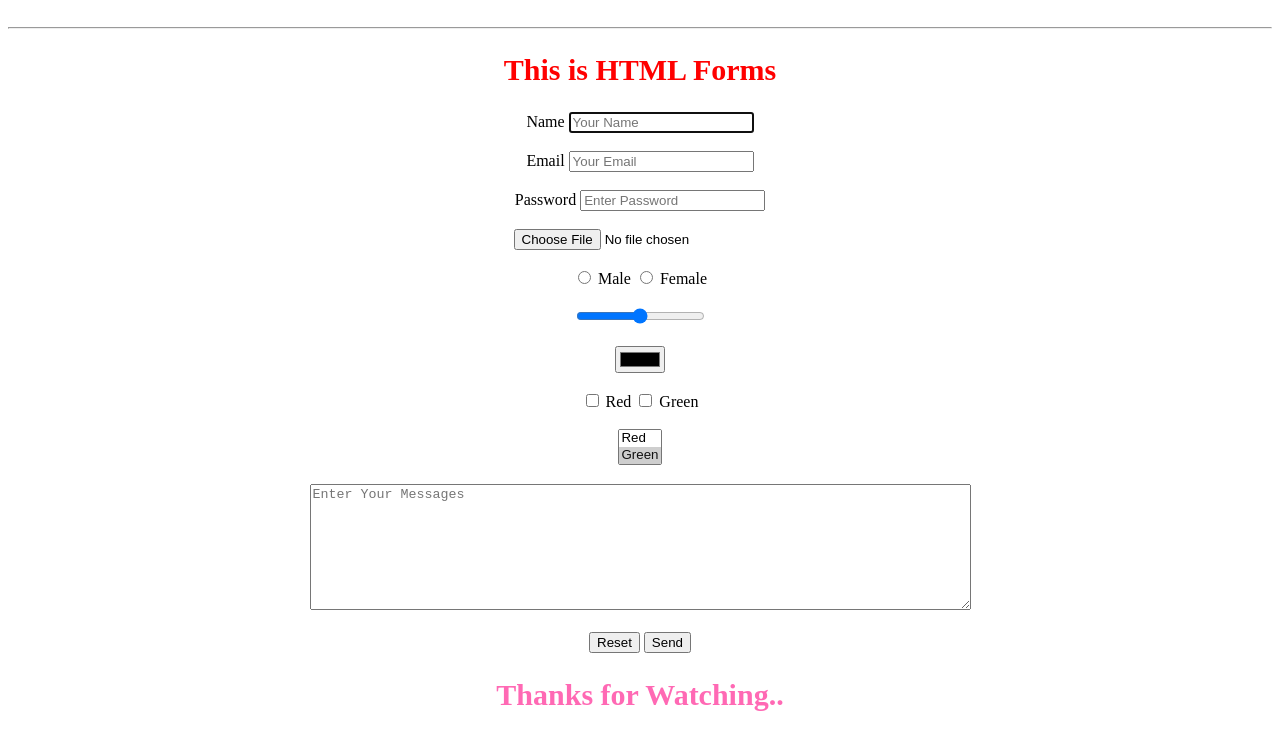
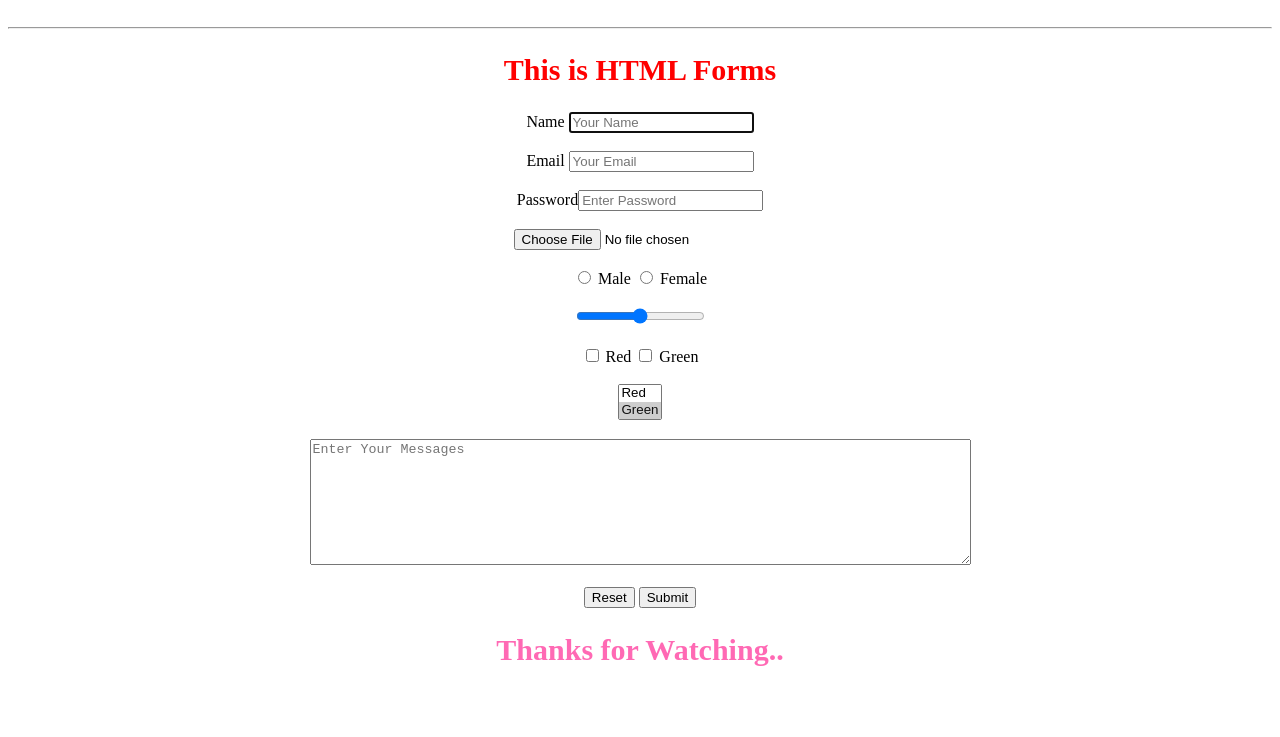
Before and after one commit to AR-Arup/one, a plain HTML site: page index.html in a window 1280 px wide. Shown: the part 3394-4131 px from the top of the page. After the commit the page ends 4086 px from the top, so only its background shows below. Drawn offline with Linux system fonts and the light colour scheme.

Commit message:
class one

```diff
--- a/index.html
+++ b/index.html
@@ -185,8 +185,8 @@
 	<label for="em">Email</label>
 	<input id="em" type="email" name="name" placeholder="Your Email" required >
 	<br><br>
-	<lebel>Password</label>
-		<input type="password" name="password" placeholder="Enter Password" required>
+
+		Password<input type="password" name="pass" placeholder="Enter Password" required>
 		<br><br>
 	<input type="file">
 <br><br>
@@ -194,8 +194,6 @@
 <input type="radio" name="gender"> <label>Female</label>
 <br><br>
 <input type="range">
-<br><br>
-<input type="color">
 <br><br>
 <input type="checkbox" > <label>Red</label>
 <input type="checkbox" > <label>Green</label>
@@ -213,7 +211,7 @@
 	<br><br>
 
 <input type="reset" value="Reset">
-	<input type="submit" value="Send">
+<input type="submit" value="Submit">
 		</form>
 
 
```
